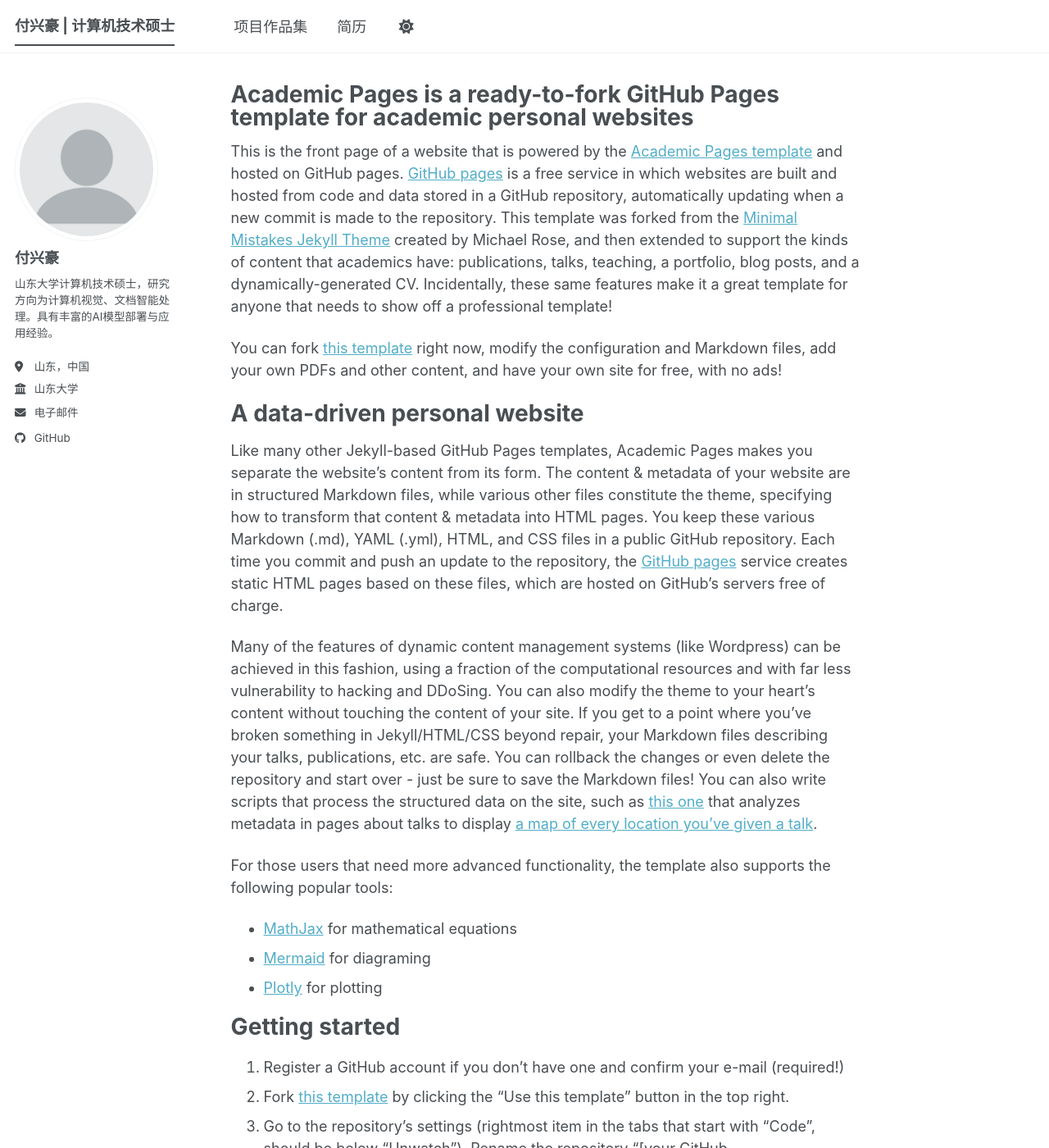
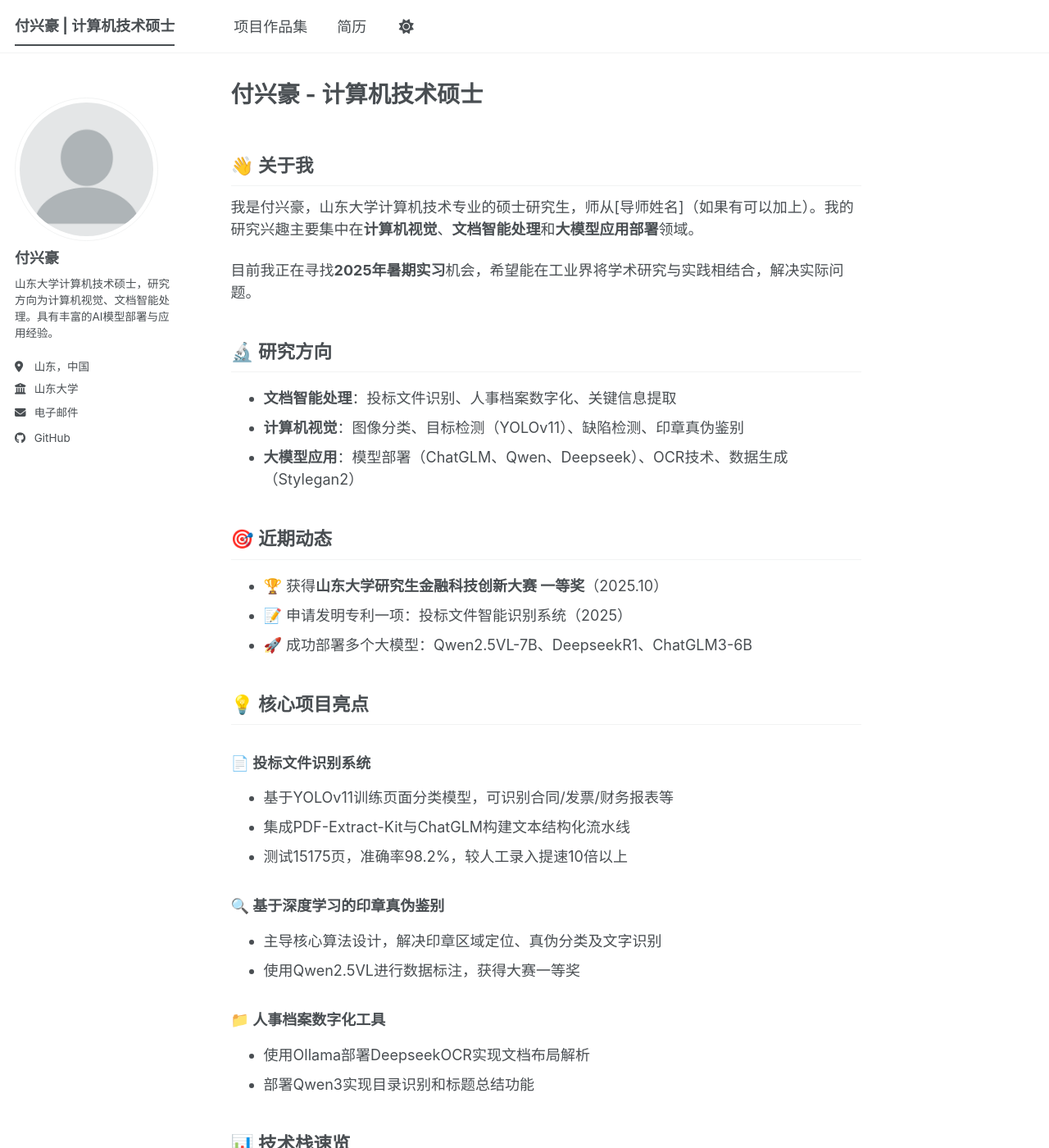
Before and after one commit to Yunzhiqi/yunzhiqi.github.io, a Jekyll site: the page built from _pages/about.md, in a window 1280 px wide and 1400 px high. Shown: the whole window at 82% size. Built offline with Jekyll 4.4.1, drawn with Linux system fonts in a browser that asks for light colours; a script bundle is joined from its source files by our own code; library files that are not in the unit come from our copies; some of the changed text lies outside the part shown.

Commit message:
Update about.md

```diff
--- a/_pages/about.md
+++ b/_pages/about.md
@@ -1,56 +1,69 @@
 ---
 permalink: /
-title: "Academic Pages is a ready-to-fork GitHub Pages template for academic personal websites"
+title: "付兴豪 - 计算机技术硕士"
 author_profile: true
 redirect_from:
   - /about/
   - /about.html
 ---
 
-This is the front page of a website that is powered by the [Academic Pages template](https://github.com/academicpages/academicpages.github.io) and hosted on GitHub pages. [GitHub pages](https://pages.github.com) is a free service in which websites are built and hosted from code and data stored in a GitHub repository, automatically updating when a new commit is made to the repository. This template was forked from the [Minimal Mistakes Jekyll Theme](https://mmistakes.github.io/minimal-mistakes/) created by Michael Rose, and then extended to support the kinds of content that academics have: publications, talks, teaching, a portfolio, blog posts, and a dynamically-generated CV. Incidentally, these same features make it a great template for anyone that needs to show off a professional template!
+{% include base_path %}
 
- You can fork [this template](https://github.com/academicpages/academicpages.github.io) right now, modify the configuration and Markdown files, add your own PDFs and other content, and have your own site for free, with no ads!
+## 👋 关于我
 
-A data-driven personal website
-======
-Like many other Jekyll-based GitHub Pages templates, Academic Pages makes you separate the website's content from its form. The content & metadata of your website are in structured Markdown files, while various other files constitute the theme, specifying how to transform that content & metadata into HTML pages. You keep these various Markdown (.md), YAML (.yml), HTML, and CSS files in a public GitHub repository. Each time you commit and push an update to the repository, the [GitHub pages](https://pages.github.com/) service creates static HTML pages based on these files, which are hosted on GitHub's servers free of charge.
+我是付兴豪，山东大学计算机技术专业的硕士研究生，师从[导师姓名]（如果有可以加上）。我的研究兴趣主要集中在**计算机视觉**、**文档智能处理**和**大模型应用部署**领域。
 
-Many of the features of dynamic content management systems (like Wordpress) can be achieved in this fashion, using a fraction of the computational resources and with far less vulnerability to hacking and DDoSing. You can also modify the theme to your heart's content without touching the content of your site. If you get to a point where you've broken something in Jekyll/HTML/CSS beyond repair, your Markdown files describing your talks, publications, etc. are safe. You can rollback the changes or even delete the repository and start over - just be sure to save the Markdown files! You can also write scripts that process the structured data on the site, such as [this one](https://github.com/academicpages/academicpages.github.io/blob/master/talkmap.ipynb) that analyzes metadata in pages about talks to display [a map of every location you've given a talk](https://academicpages.github.io/talkmap.html).
+目前我正在寻找**2025年暑期实习**机会，希望能在工业界将学术研究与实践相结合，解决实际问题。
 
-For those users that need more advanced functionality, the template also supports the following popular tools:
-- [MathJax](https://www.mathjax.org/) for mathematical equations
-- [Mermaid](https://mermaid.js.org/) for diagraming
-- [Plotly](https://plotly.com/javascript/) for plotting
+## 🔬 研究方向
 
-Getting started
-======
-1. Register a GitHub account if you don't have one and confirm your e-mail (required!)
-1. Fork [this template](https://github.com/academicpages/academicpages.github.io) by clicking the "Use this template" button in the top right.
-1. Go to the repository's settings (rightmost item in the tabs that start with "Code", should be below "Unwatch"). Rename the repository "[your GitHub username].github.io", which will also be your website's URL.
-1. Set site-wide configuration and create content & metadata (see below -- also see [this set of diffs](https://archive.is/3TPas) showing what files were changed to set up [an example site](https://getorg-testacct.github.io) for a user with the username "getorg-testacct")
-1. Upload any files (like PDFs, .zip files, etc.) to the files/ directory. They will appear at https://[your GitHub username].github.io/files/example.pdf.
-1. Check status by going to the repository settings, in the "GitHub pages" section
+- **文档智能处理**：投标文件识别、人事档案数字化、关键信息提取
+- **计算机视觉**：图像分类、目标检测（YOLOv11）、缺陷检测、印章真伪鉴别
+- **大模型应用**：模型部署（ChatGLM、Qwen、Deepseek）、OCR技术、数据生成（Stylegan2）
 
-Site-wide configuration
-------
-The main configuration file for the site is in the base directory in [_config.yml](https://github.com/academicpages/academicpages.github.io/blob/master/_config.yml), which defines the content in the sidebars and other site-wide features. You will need to replace the default variables with ones about yourself and your site's github repository. The configuration file for the top menu is in [_data/navigation.yml](https://github.com/academicpages/academicpages.github.io/blob/master/_data/navigation.yml). For example, if you don't have a portfolio or blog posts, you can remove those items from that navigation.yml file to remove them from the header.
+## 🎯 近期动态
 
-Create content & metadata
-------
-For site content, there is one Markdown file for each type of content, which are stored in directories like _publications, _talks, _posts, _teaching, or _pages. For example, each talk is a Markdown file in the [_talks directory](https://github.com/academicpages/academicpages.github.io/tree/master/_talks). At the top of each Markdown file is structured data in YAML about the talk, which the theme will parse to do lots of cool stuff. The same structured data about a talk is used to generate the list of talks on the [Talks page](https://academicpages.github.io/talks), each [individual page](https://academicpages.github.io/talks/2012-03-01-talk-1) for specific talks, the talks section for the [CV page](https://academicpages.github.io/cv), and the [map of places you've given a talk](https://academicpages.github.io/talkmap.html) (if you run this [python file](https://github.com/academicpages/academicpages.github.io/blob/master/talkmap.py) or [Jupyter notebook](https://github.com/academicpages/academicpages.github.io/blob/master/talkmap.ipynb), which creates the HTML for the map based on the contents of the _talks directory).
+- 🏆 获得**山东大学研究生金融科技创新大赛 一等奖**（2025.10）
+- 📝 申请发明专利一项：投标文件智能识别系统（2025）
+- 🚀 成功部署多个大模型：Qwen2.5VL-7B、DeepseekR1、ChatGLM3-6B
 
-**Markdown generator**
+## 💡 核心项目亮点
 
-The repository includes [a set of Jupyter notebooks](https://github.com/academicpages/academicpages.github.io/tree/master/markdown_generator
-) that converts a CSV containing structured data about talks or presentations into individual Markdown files that will be properly formatted for the Academic Pages template. The sample CSVs in that directory are the ones I used to create my own personal website at stuartgeiger.com. My usual workflow is that I keep a spreadsheet of my publications and talks, then run the code in these notebooks to generate the Markdown files, then commit and push them to the GitHub repository.
+### 📄 投标文件识别系统
+- 基于YOLOv11训练页面分类模型，可识别合同/发票/财务报表等
+- 集成PDF-Extract-Kit与ChatGLM构建文本结构化流水线
+- 测试15175页，准确率98.2%，较人工录入提速10倍以上
 
-How to edit your site's GitHub repository
-------
-Many people use a git client to create files on their local computer and then push them to GitHub's servers. If you are not familiar with git, you can directly edit these configuration and Markdown files directly in the github.com interface. Navigate to a file (like [this one](https://github.com/academicpages/academicpages.github.io/blob/master/_talks/2012-03-01-talk-1.md) and click the pencil icon in the top right of the content preview (to the right of the "Raw | Blame | History" buttons). You can delete a file by clicking the trashcan icon to the right of the pencil icon. You can also create new files or upload files by navigating to a directory and clicking the "Create new file" or "Upload files" buttons.
+### 🔍 基于深度学习的印章真伪鉴别
+- 主导核心算法设计，解决印章区域定位、真伪分类及文字识别
+- 使用Qwen2.5VL进行数据标注，获得大赛一等奖
 
-Example: editing a Markdown file for a talk
-![Editing a Markdown file for a talk](/images/editing-talk.png)
+### 📁 人事档案数字化工具
+- 使用Ollama部署DeepseekOCR实现文档布局解析
+- 部署Qwen3实现目录识别和标题总结功能
 
-For more info
-------
-More info about configuring Academic Pages can be found in [the guide](https://academicpages.github.io/markdown/), the [growing wiki](https://github.com/academicpages/academicpages.github.io/wiki), and you can always [ask a question on GitHub](https://github.com/academicpages/academicpages.github.io/discussions). The [guides for the Minimal Mistakes theme](https://mmistakes.github.io/minimal-mistakes/docs/configuration/) (which this theme was forked from) might also be helpful.
+## 📊 技术栈速览
+
+| 类别 | 技术 |
+|:---|:---|
+| **编程语言** | Python, C++ |
+| **深度学习框架** | PyTorch, YOLOv11, Stylegan2 |
+| **大模型部署** | Ollama, ktransformers, ChatGLM, Qwen, Deepseek |
+| **文档处理** | PDF-Extract-Kit, OCR技术 |
+| **开发工具** | Git, Linux, Docker |
+
+## 🎓 教育背景
+
+- **硕士**：山东大学 计算机技术 (2024.09-至今)
+- **学士**：山东大学 计算机科学与技术 (2020.09-2024.06)
+
+## 📫 联系我
+
+- 📧 邮箱：Guan_yunzhiqi@163.com
+- 💻 GitHub：[@yunzhiqi](https://github.com/yunzhiqi)
+- 📱 微信：fxh1935289878
+- 📞 电话：15105309734
+
+---
+
+*我正在寻找计算机视觉/深度学习方向的实习机会，欢迎通过以上方式联系我！*
```
